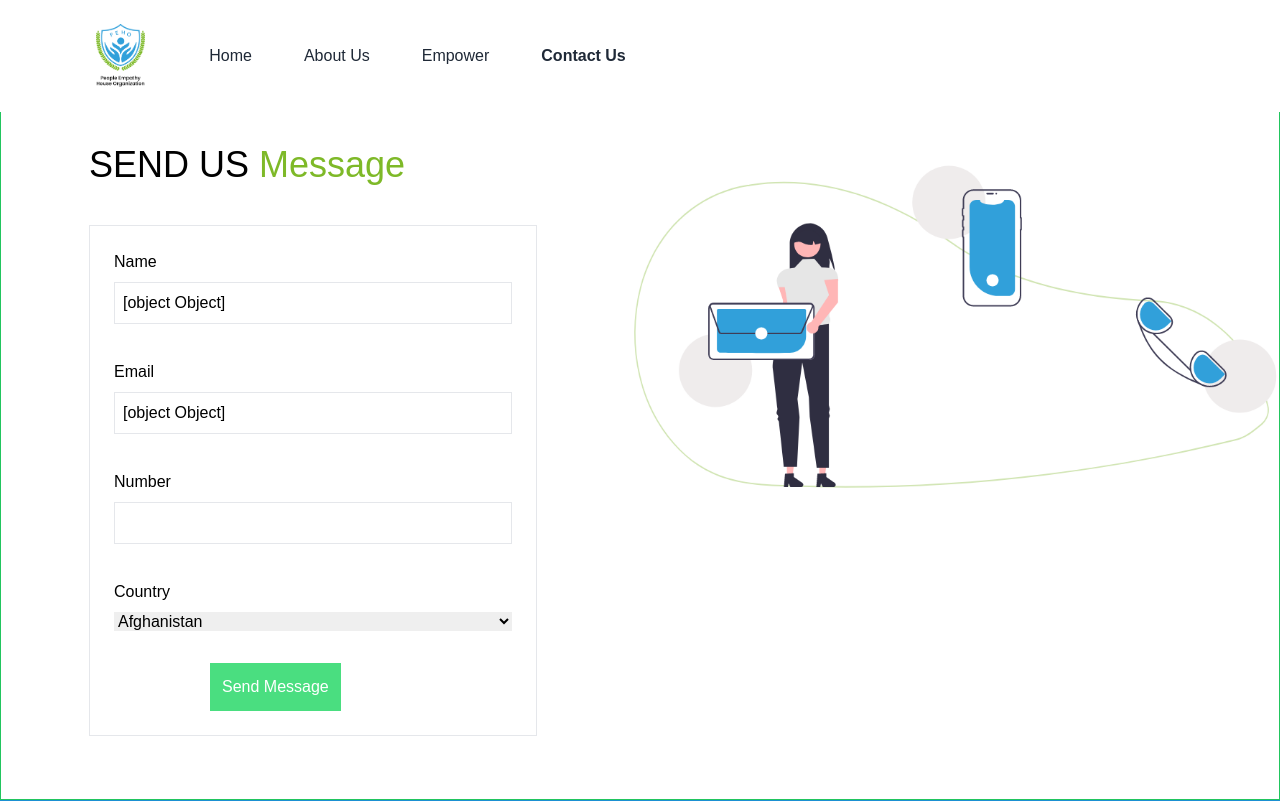
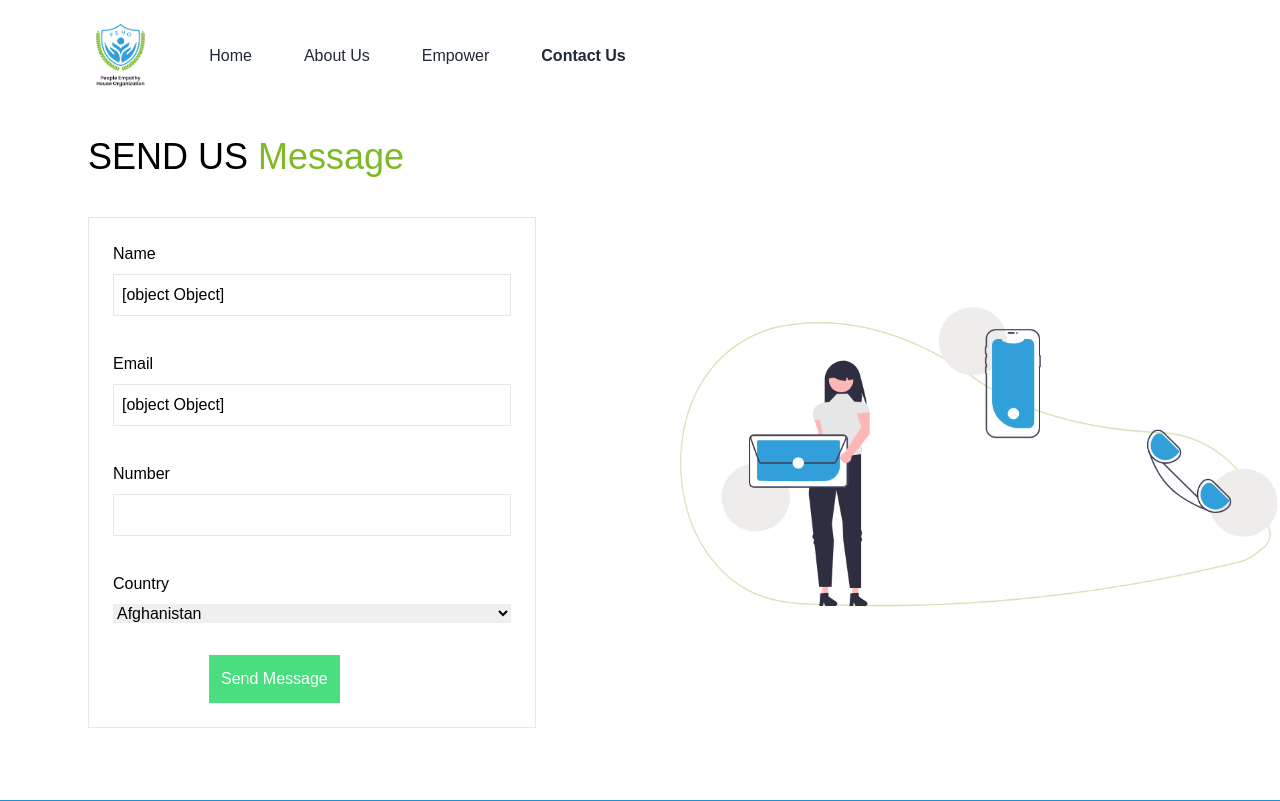
Before and after one commit to safi-n/peho-react, a React (Create React App) app: page /contact-us in a window 1280 px wide. Shown: the top 801 px of the page. Built offline with nearby package versions, Linux system fonts and the light colour scheme.

Commit message:
FEAT: form data

```diff
--- a/src/Pages/ContactUs.jsx
+++ b/src/Pages/ContactUs.jsx
@@ -28,7 +28,7 @@ const ContactUs = () => {
   }
   return (
     <div className="container">
-      <div className="contact-us-container h-screen flex flex-row space-x-8 border border-green-500">
+      <div className="contact-us-container h-screen flex flex-row space-x-20 items-center">
         <div className="form-container-contact-us p-12 flex flex-col mt-24 ml-10">
           <div className="form-title-contact-us">
             <h2 className="text-4xl">
@@ -82,7 +82,7 @@ const ContactUs = () => {
         </div>
 
         <div className="bg-contact-us">
-          <div className="img-contact-us">
+          <div className="img-contact-us mt-32">
             <img src={contactUsImg}  alt="contact us" />
           </div>
         </div>
```
